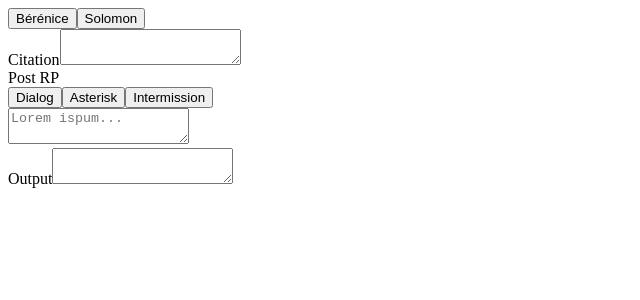
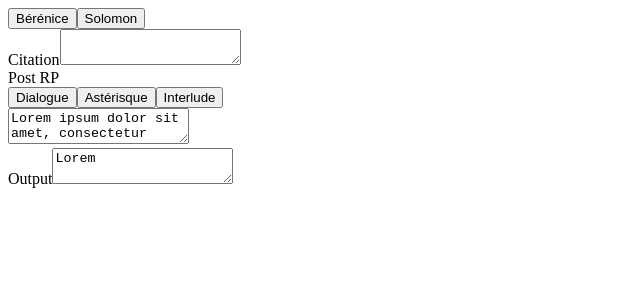
Before and after one commit to web-lux/forum-post-templater, a Vue app: page / in a window 1280 px wide. Shown: the top 300 px of the page, without its empty margins (0-640 px from the left). Built offline with nearby package versions, Linux system fonts and the light colour scheme; the HTML template or start-up script is replaced by a standard one.

Commit message:
wip: can apply style and ctrl z

```diff
--- a/src/App.vue
+++ b/src/App.vue
@@ -1,10 +1,55 @@
 <script setup lang="ts">
-import { computed, ref } from "vue";
+import { ref, useTemplateRef } from "vue";
+import { characterData } from "@/assets/characterData.ts";
 
-const post = ref("");
-const output = computed(() => {
-  return post;
-});
+const currentCharacter = ref(characterData[0]);
+const postInputElement = useTemplateRef("post-input");
+const output = ref("Lorem");
+
+const previousPostState = ref();
+const post = ref(
+  "Lorem ipsum dolor sit amet, consectetur adipiscing elit. Quisque posuere lacus vel tristique bibendum. Interdum et malesuada fames ac ante ipsum primis in faucibus. Nulla facilisi. Vestibulum tellus ante, lobortis nec eros vitae, fermentum lacinia magna.",
+);
+const quote = ref("");
+
+type possibleProperty =
+  | "color"
+  | "style"
+  | "wrapper"
+  | "quote"
+  | "dialog"
+  | "interlude"
+  | "asterisk";
+
+function replaceByFormatted(replacement: string, targetProperty: possibleProperty) {
+  return currentCharacter.value[targetProperty].replace("{{SLOT}}", replacement);
+}
+
+function applyDialog() {
+  if (!postInputElement.value) return;
+
+  const { selectionStart, selectionEnd, value } = postInputElement.value;
+  const before = value.substring(0, selectionStart);
+  const after = value.substring(selectionEnd);
+
+  previousPostState.value = post.value;
+
+  if (selectionStart !== selectionEnd) {
+    const selection = value.substring(selectionStart, selectionEnd);
+    const formattedSelection = replaceByFormatted(selection, "dialog");
+    post.value = `${before}${formattedSelection}${after}`;
+  } else {
+    post.value = `${before}${replaceByFormatted("", "dialog")}${after}`;
+  }
+
+  postInputElement.value.focus();
+}
+
+function handleReturn(e: KeyboardEvent) {
+  if (e.key === "z") {
+    post.value = previousPostState.value;
+  }
+}
 </script>
 
 <template>
@@ -17,25 +62,32 @@ const output = computed(() => {
     <div class="input">
       <div class="quote-field">
         <label for="quote">Citation</label>
-        <textarea name="quote" id="quote"></textarea>
+        <textarea name="quote" id="quote" v-model="quote"></textarea>
       </div>
 
       <div class="templater">
         <label for="post">Post RP</label>
         <div class="templater-input">
           <div class="templater-buttons">
-            <button>Dialog</button>
-            <button>Asterisk</button>
-            <button>Intermission</button>
+            <button @click="applyDialog">Dialogue</button>
+            <button>Astérisque</button>
+            <button>Interlude</button>
           </div>
-          <textarea name="post" id="post" v-model="post" placeholder="Lorem ispum..."></textarea>
+          <textarea
+            name="post"
+            id="post"
+            v-model="post"
+            placeholder="Lorem ispum..."
+            ref="post-input"
+            @keyup.ctrl="handleReturn"
+          ></textarea>
         </div>
       </div>
     </div>
 
     <div class="output">
       <label for="result">Output</label>
-      <textarea name="result" id="result" class="result" v-model="output.value" readonly></textarea>
+      <textarea name="result" id="result" class="result" readonly v-model="output"></textarea>
     </div>
   </main>
 </template>
--- /dev/null
+++ b/src/assets/characterData.ts
@@ -0,0 +1,13 @@
+const ennie = {
+  color: "#93b2bd",
+  get style() {
+    return `<style>@import url(https://fonts.googleapis.com/css2?family=Bitter:ital,wght@0,100..900;1,100..900&family=Open+Sans:ital,wght@0,300..800;1,300..800&display=swap);.asterisk,.ennie b, .ennie strong{color:${this.color}}.ennie{text-align:justify;font-family:Bitter,Merriweather,Georgia,serif;font-size:14px}.ennie-quote{display:block;text-align:right;letter-spacing:5px;text-shadow:1px 0 0 #ff7979,-1px 0 0 #83e2ff;font-family:"Open Sans";text-transform:uppercase;font-weight:700}.ennie-interlude{display:block;border-left:solid 20px var(--dark);padding-left:12px}.ennie-interlude+br,.ennie-quote+br{display:none}.asterisk{font-weight:700;transform:scale(1.8);display:inline-block}.asterisk,.ennie b,.ennie strong, .ennie i,.ennie-interlude{font-size:inherit;font-family:inherit}</style>`;
+  },
+  wrapper: '<div class="ennie">{{SLOT}}</div>',
+  quote: '<div class="ennie-quote">{{SLOT}}</div>',
+  dialog: "[b]{{SLOT}}[/b]",
+  interlude: '<div class="ennie-interlude">{{SLOT}}</div>',
+  asterisk: '<span class="asterisk">{{SLOT}}</span>',
+};
+
+export const characterData = [ennie];
```
